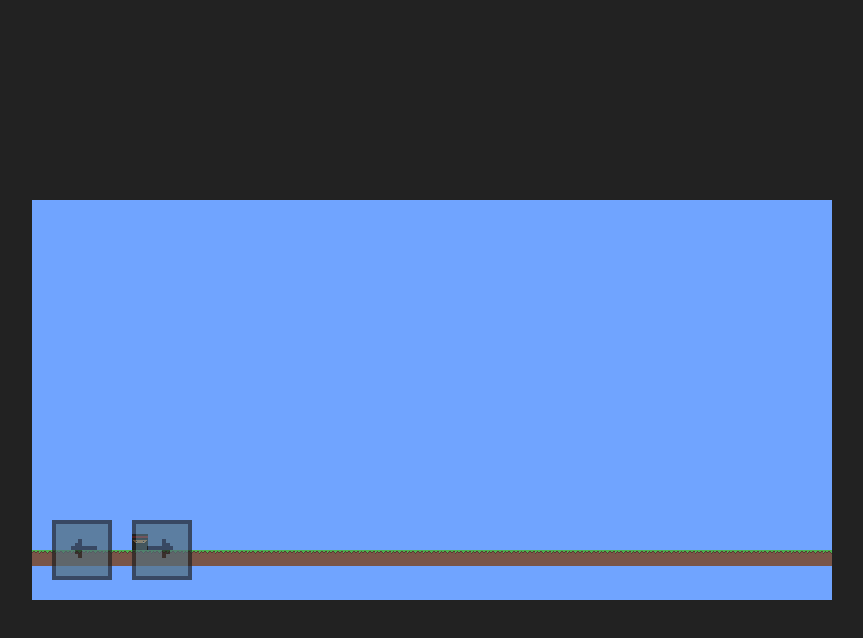
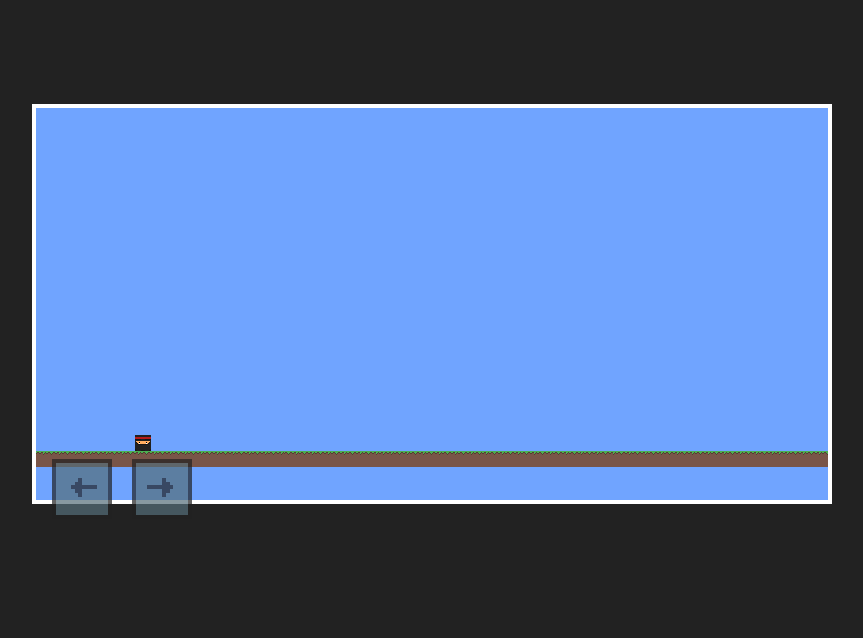
Before and after one commit to 244hunter244/MobileT2, a plain HTML site: page index.html in a window 1280 px wide. Shown: the whole page, without its empty margins (208-1071 px from the left). Drawn offline with Linux system fonts and the light colour scheme.

Commit message:
telabug1

```diff
--- a/style.css
+++ b/style.css
@@ -2,9 +2,9 @@
     box-sizing: border-box;
     margin: 0;
     padding: 0;
-    user-select: none; /* Evita que o jogador selecione texto acidentalmente */
+    user-select: none;
     -webkit-user-select: none;
-    touch-action: none; /* Desativa zoom e rolagem padrão do navegador ao tocar */
+    touch-action: none;
 }
 
 body {
@@ -14,16 +14,18 @@ body {
     height: 100vh;
     background-color: #222;
     overflow: hidden;
-    font-family: sans-serif;
 }
 
 #gameContainer {
     position: relative;
     width: 100vw;
     height: 100vh;
-    max-width: 800px; /* Mantém a proporção do jogo original */
+    max-width: 800px;
     max-height: 400px;
     aspect-ratio: 2 / 1;
+
+    /* Move todo o bloco do jogo para cima */
+    transform: translateY(-12vh);
 }
 
 canvas {
@@ -32,12 +34,13 @@ canvas {
     background-color: #70a4ff;
     image-rendering: pixelated;
     display: block;
+    border: 4px solid #fff;
 }
 
-/* Área dos controles de toque */
+/* Área dos controles de toque posicionada em relação ao container elevado */
 .touch-controls {
     position: absolute;
-    bottom: 20px;
+    bottom: -15px; /* Ajustado para acompanhar a nova altura */
     left: 20px;
     display: flex;
     gap: 20px;
@@ -45,17 +48,17 @@ canvas {
 }
 
 .touch-btn {
-    width: 60px; /* Tamanho confortável para o polegar no celular */
+    width: 60px;
     height: 60px;
     background-size: contain;
     background-repeat: no-repeat;
     background-position: center;
     image-rendering: pixelated;
-    opacity: 0.7; /* Fica levemente transparente para não tapar o visual */
+    opacity: 0.7;
 }
 
 .touch-btn:active {
-    opacity: 1.0; /* Destaca quando o jogador pressiona */
+    opacity: 1.0;
 }
 
 #btnEsquerda {
@@ -66,7 +69,6 @@ canvas {
     background-image: url('direitaButton.png');
 }
 
-/* Aviso para girar a tela caso o celular esteja em pé */
 #portraitNotice {
     display: none;
     position: fixed;
```
